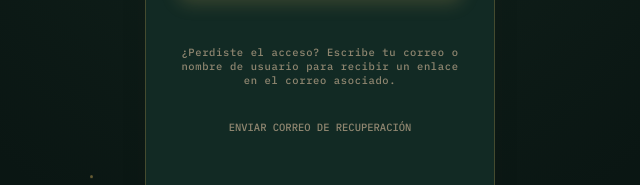
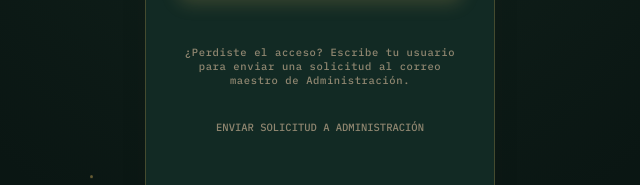
Before and after one commit to Robvg9/battlecruiser, a website: page public/index.html in a window 1280 px wide. Shown: the part 441-626 px from the top of the page, 320-960 px from the left. Drawn offline with nearby package versions, Linux system fonts and the light colour scheme; no server answers.

Commit message:
feat(auth): route dependent recovery through owner approval

```diff
--- a/public/index.html
+++ b/public/index.html
@@ -77,8 +77,8 @@
 
       <button type="submit" id="login-btn">Entrar</button>
       <p class="error" id="login-error"></p>
-      <p class="footnote">¿Perdiste el acceso? Escribe tu correo o nombre de usuario para recibir un enlace en el correo asociado.</p>
-      <button type="button" class="login-utility" id="password-recovery-request-btn">Enviar correo de recuperación</button>
+      <p class="footnote">¿Perdiste el acceso? Escribe tu usuario para enviar una solicitud al correo maestro de Administración.</p>
+      <button type="button" class="login-utility" id="password-recovery-request-btn">Enviar solicitud a Administración</button>
       <p class="msg" id="password-recovery-msg" role="status" aria-live="polite"></p>
       <button type="button" class="login-utility" id="update-app-btn-login">Actualizar app / borrar caché</button>
       <a class="login-utility bc-bootstrap-entry" id="bootstrap-first-admin-link" href="bootstrap.html">Inicializar primer administrador</a>
```
